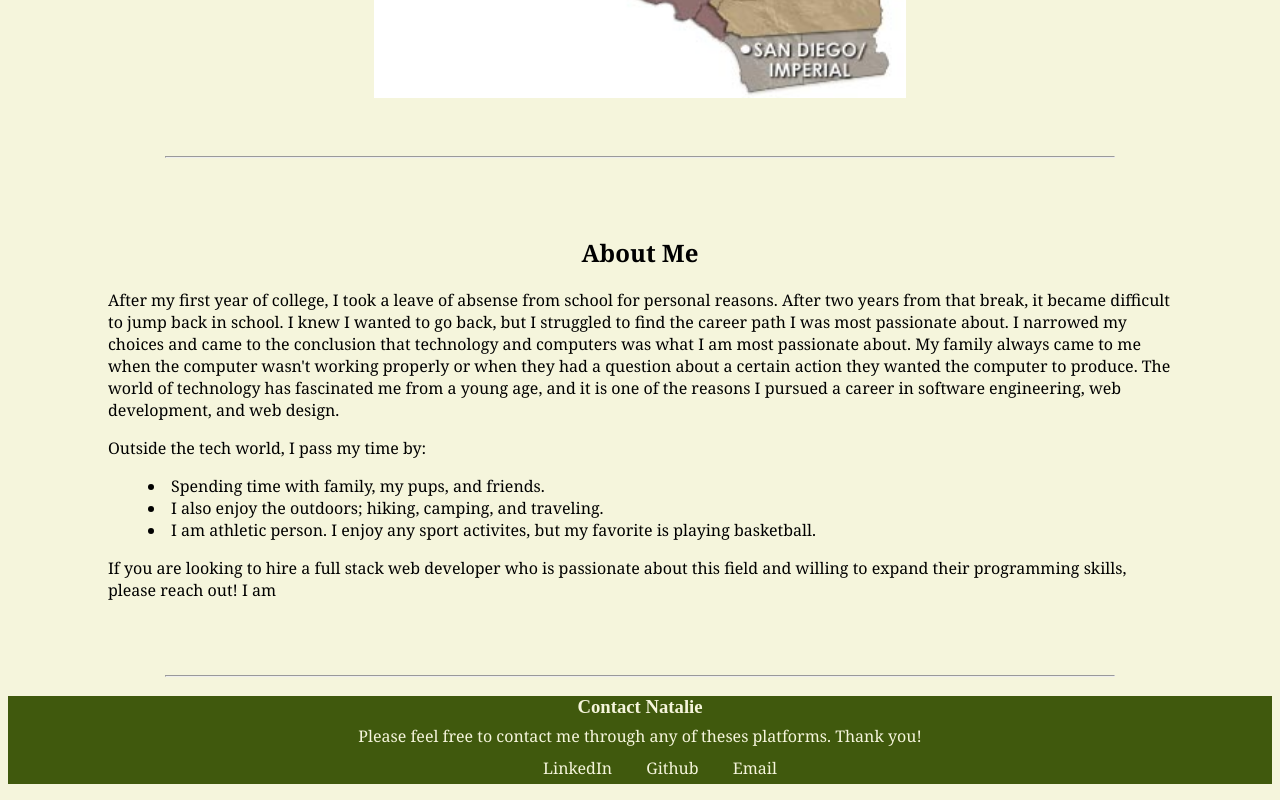
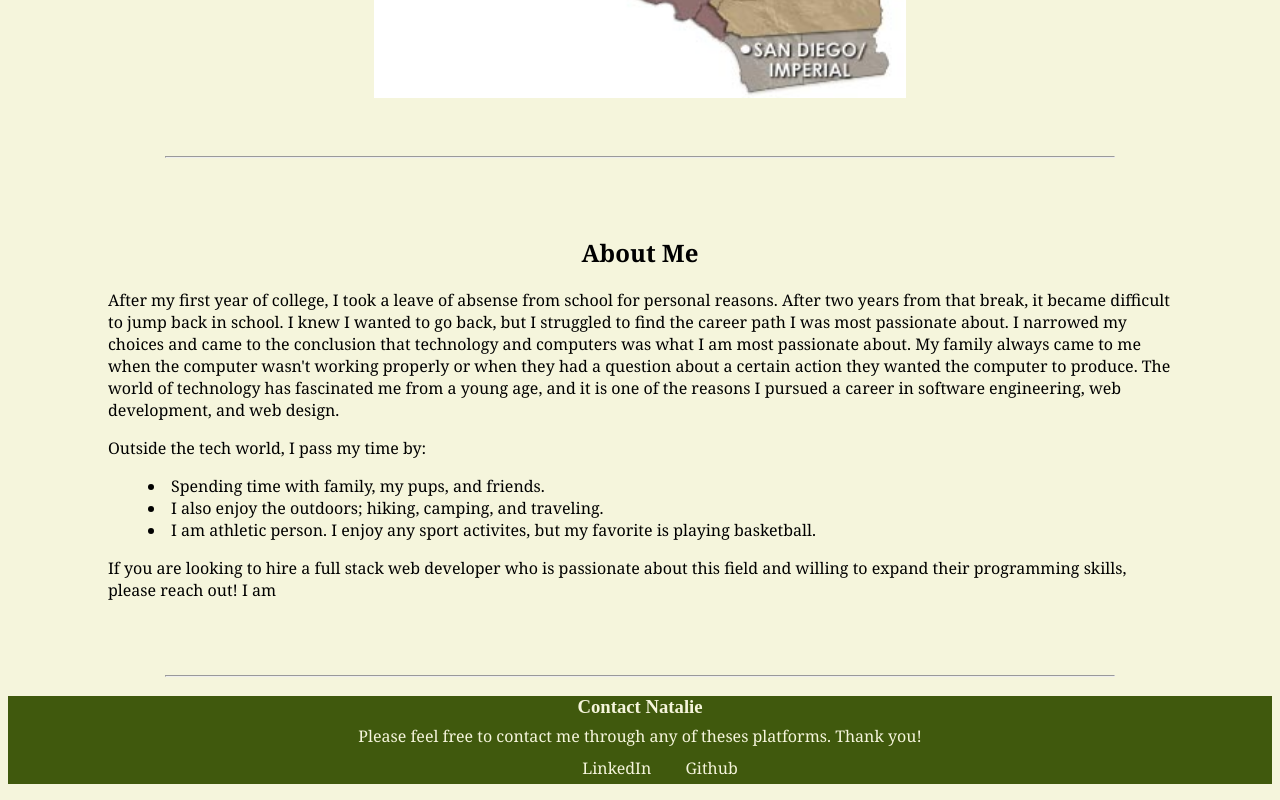
Before and after one commit to natalie-aparecium/WebPortfolio, a plain HTML site: page index.html in a window 1280 px wide. Shown: the part 1238-2038 px from the top of the page. Drawn offline with Linux system fonts and the light colour scheme.

Commit message:
deleted email link

```diff
--- a/index.html
+++ b/index.html
@@ -97,9 +97,6 @@
         <li style="display: inline;">
           <a href="https://github.com/natalie-aparecium">Github</a>
         </li>
-        <li style="display: inline;">
-          <a href="natalie.pjp@gmail.com">Email</a>
-        </li>
       </ol>
     </div>
   </footer>
```
